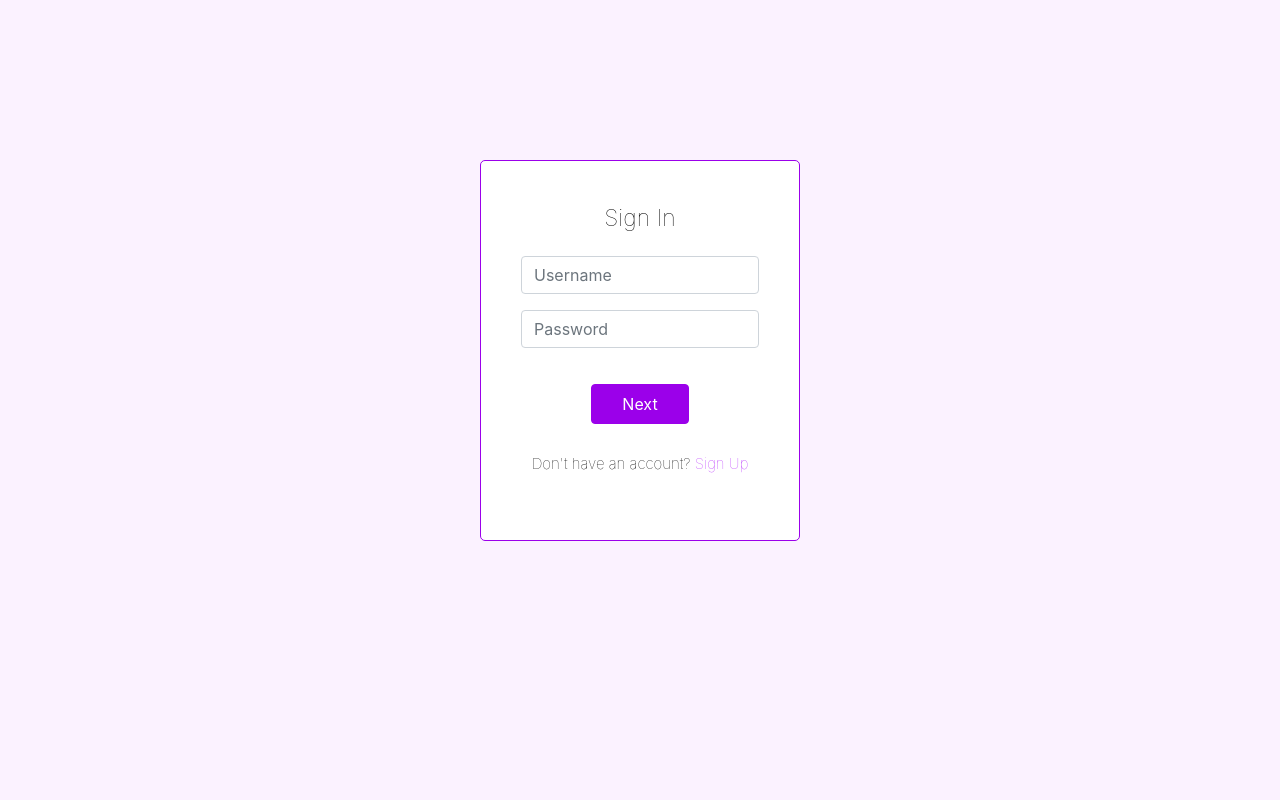
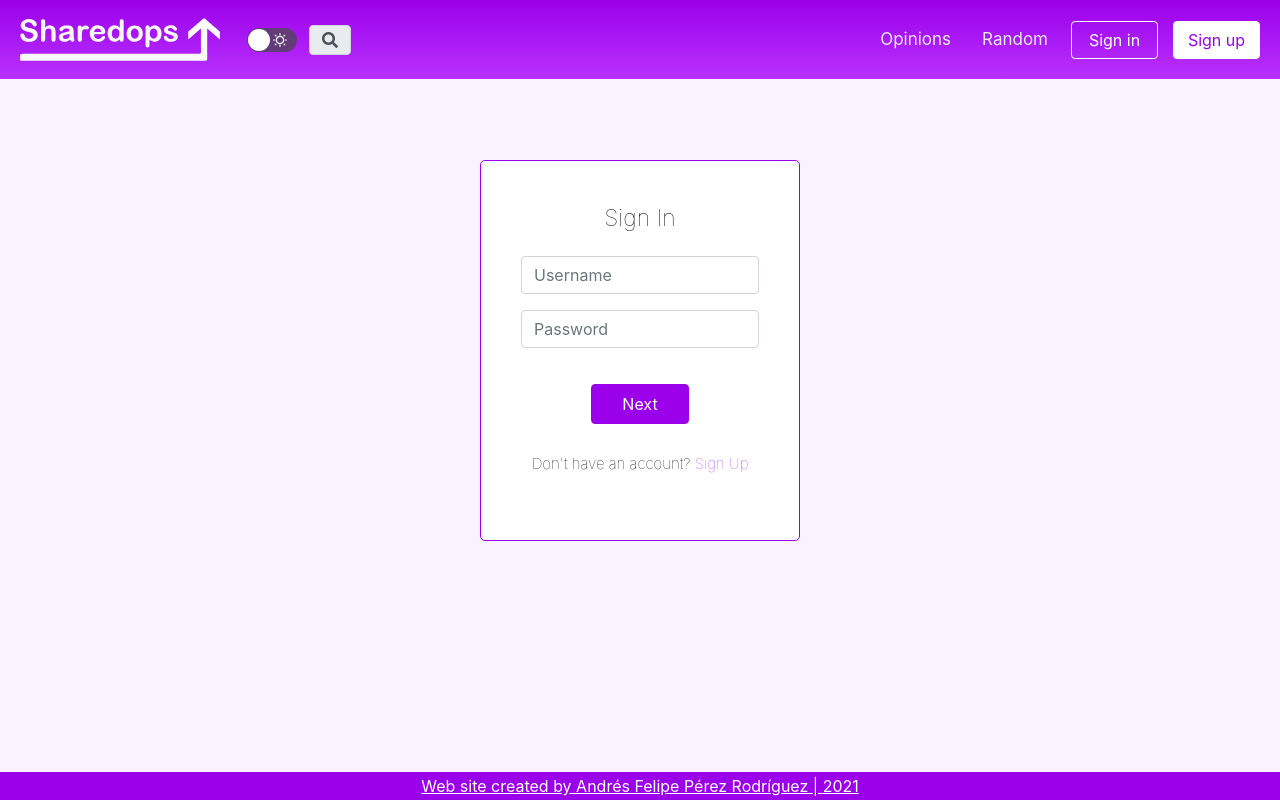
Before and after one commit to andresdotfelipe/sharedops-frontend, a React (Create React App) app: page /signin in a window 1280 px wide. Built offline with nearby package versions, Linux system fonts and the light colour scheme.

Commit message:
Add Layer

```diff
--- a/src/App.js
+++ b/src/App.js
@@ -2,6 +2,7 @@ import React, { useEffect } from 'react';
 import { useSelector } from 'react-redux';
 import { Container } from 'react-bootstrap';
 import { BrowserRouter, Switch, Route } from 'react-router-dom';
+import Layer from './components/Layer';
 import Home from './pages/Home';
 import SignIn from './pages/SignIn';
 import SignUp from './pages/SignUp';
@@ -33,6 +34,7 @@ const App = () => {
         <Container fluid>
             <BrowserRouter>
                 <Switch>
+                    <Layer>
                         <Route exact path={'/'} component={Home} />
                         <Route exact path={'/signin'} component={SignIn} />
                         <Route exact path={'/signup'} component={SignUp} />
@@ -43,6 +45,7 @@ const App = () => {
                         {/* <Route exact path={'/profile'} component={Profile} /> */}
                         {/* <Route exact path={'/user/:userName'} component={User} /> */}
                         <Route exact path={'/comments/:opinionId/:opinionTitle?'} component={Comments} />
+                    </Layer>
                 </Switch>
             </BrowserRouter>
         </Container>
```
Lines whose indentation alone changed are shown as unchanged.
